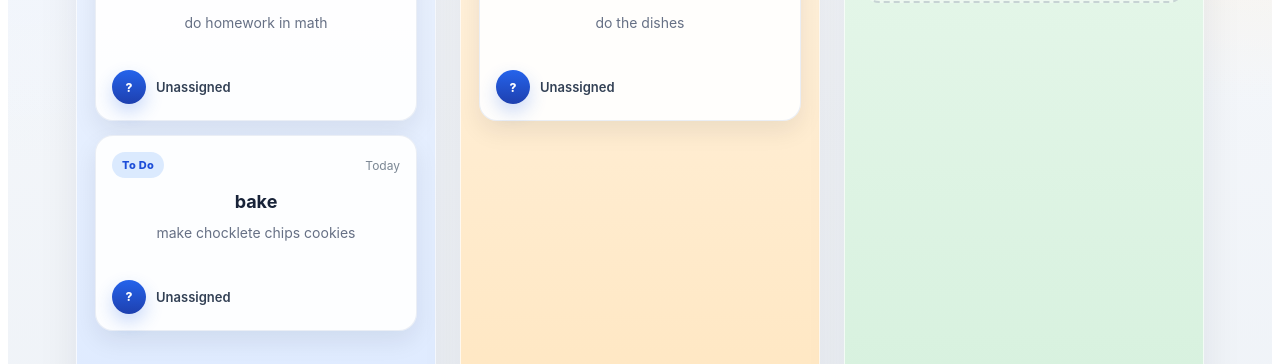
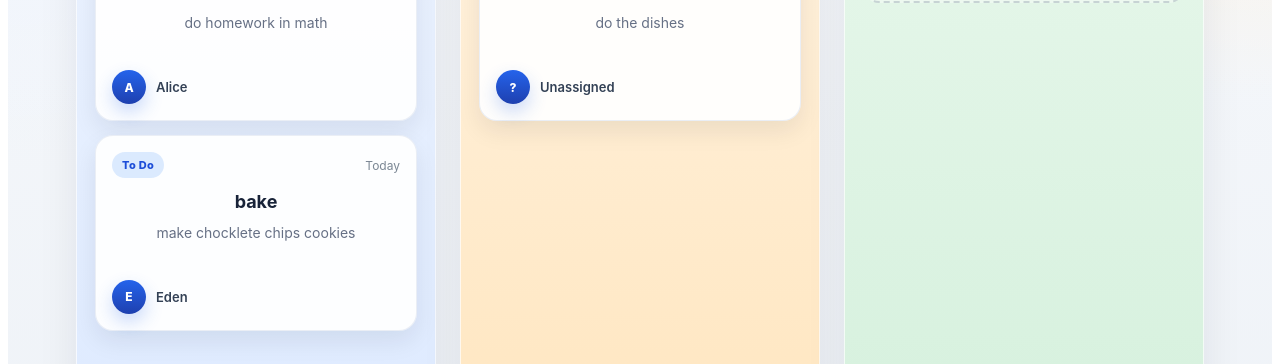
Before and after one commit to Mindi1234/vueProject, a Vue app: page /dashboard in a window 1280 px wide. Shown: the part 352-716 px from the top of the page. Built offline with nearby package versions, Linux system fonts and the light colour scheme.

Commit message:
fix the assignto list and the avatars and change some designs

```diff
--- a/src/components/AddTaskModal.vue
+++ b/src/components/AddTaskModal.vue
@@ -39,7 +39,7 @@
           <div class="field">
             <label class="label" for="assignedTo">Assigned To</label>
             <div class="select-wrap">
-              <select id="assignedTo" v-model="form.assigneeId" class="select">
+              <select id="assignedTo" v-model="form.assignedTo" class="select">
                 <option disabled value="">Select assignee</option>
                 <option v-for="u in users" :key="u.id" :value="u.id">
                   {{ u.name }}
@@ -93,7 +93,7 @@ export default {
       form: {
         title: "",
         description: "",
-        assigneeId: "",
+        assignedTo: "",
         status: "todo"
       }
     };
@@ -122,7 +122,7 @@ export default {
         id: Date.now(),
         title: this.form.title,
         description: this.form.description,
-        assigneeId: this.form.assigneeId,
+        assignedTo: this.form.assignedTo,
         status: this.form.status,
         createdAt: new Date().toISOString()
       };
@@ -131,7 +131,7 @@ export default {
 
       this.form.title = "";
       this.form.description = "";
-      this.form.assigneeId = this.users.length ? this.users[0].id : "";
+      this.form.assignedTo = this.users.length ? this.users[0].id : "";
       this.form.status = "todo";
     }
   }
--- a/src/components/DashBoardPage.vue
+++ b/src/components/DashBoardPage.vue
@@ -56,8 +56,8 @@
 
             <div class="card-footer">
               <div class="assignee">
-                <div class="avatar">{{ getUserInitials(task.assigneeId) }}</div>
-                <span>{{ getUserName(task.assigneeId) }}</span>
+                <div class="avatar">{{ task.assignedTo.charAt(0) }}</div>
+                <span>{{ task.assignedTo }}</span>
               </div>
             </div>
           </div>
@@ -72,7 +72,7 @@
         </button>
       </div>
 
-      <!-- PROGRESS -->
+
       <div class="column progress">
         <div class="column-header">
           <div class="column-title-wrap">
--- a/src/components/TaskModeal.vue
+++ b/src/components/TaskModeal.vue
@@ -35,7 +35,7 @@
 
           <div class="info-card">
             <p class="label">Assigned To</p>
-            <p class="value">{{ getUserName(task.assigneeId) }}</p>
+            <p class="value">{{ task.assignedTo }}</p>
           </div>
         </div>
 
@@ -89,6 +89,8 @@
 </template>
 
 <script>
+import { mapGetters } from "vuex";
+
 export default {
   name: "TaskModal",
   props: {
@@ -119,6 +121,10 @@ export default {
     }
   },
 
+  computed: {
+    ...mapGetters(["getUsers"])
+  },
+
   methods: {
     startEdit() {
       this.isEditing = true;
@@ -135,10 +141,10 @@ export default {
       this.isEditing = false;
     },
 
-    getUserName(assigneeId) {
-      const user = this.users.find(u => String(u.id) === String(assigneeId));
-      return user ? user.name : "Unassigned";
-    },
+    // getUserName(assigneeId) {
+    //   const user = this.users.find(u => String(u.id) === String(assigneeId));
+    //   return user ? user.name : "Unassigned";
+    // },
 
     prettyStatus(status) {
       if (status === "todo") return "To Do";
@@ -222,10 +228,11 @@ h2 {
   display: inline-flex;
   align-items: center;
   justify-content: center;
-  padding: 8px 12px;
+  padding: 8px 20px;
   border-radius: 999px;
   font-size: 12px;
   font-weight: 800;
+  margin-right: 45px;
 }
 
 .status-pill.todo {
@@ -291,7 +298,7 @@ label {
   font-size: 13px;
   font-weight: 800;
   color: #334155;
-  text-align: left;
+  text-align: center;
 }
 
 input,
--- a/src/components/store/index.js
+++ b/src/components/store/index.js
@@ -50,7 +50,7 @@ export default new Vuex.Store({
               title: task.title,
               description: task.description || "",
               status: task.status || "todo",
-              assigneeId: task.assigneeId || "",
+              assignedTo: task.assignedTo || "",
               createdAt: task.createdAt || new Date().toISOString()
             };
 
```
